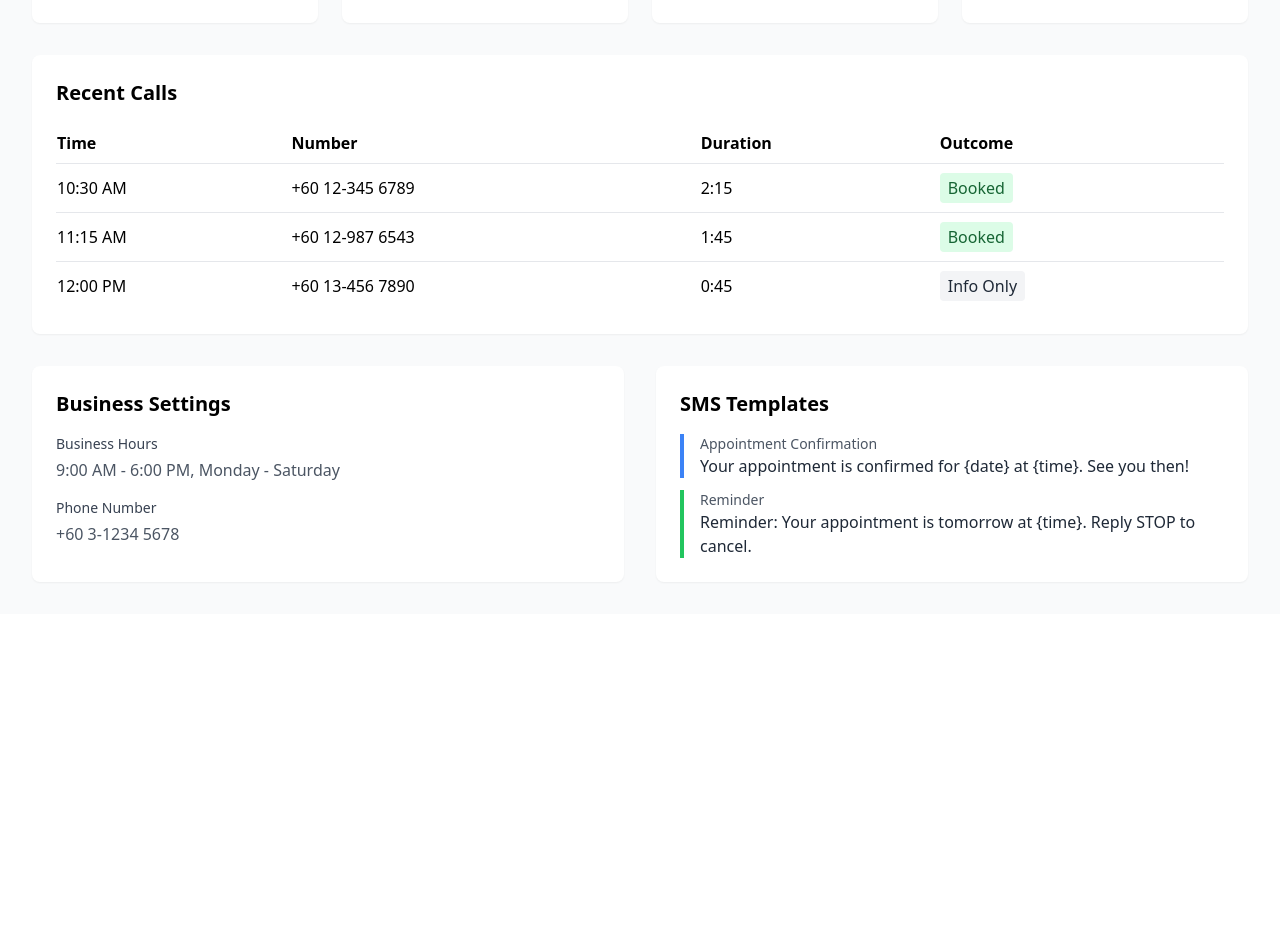
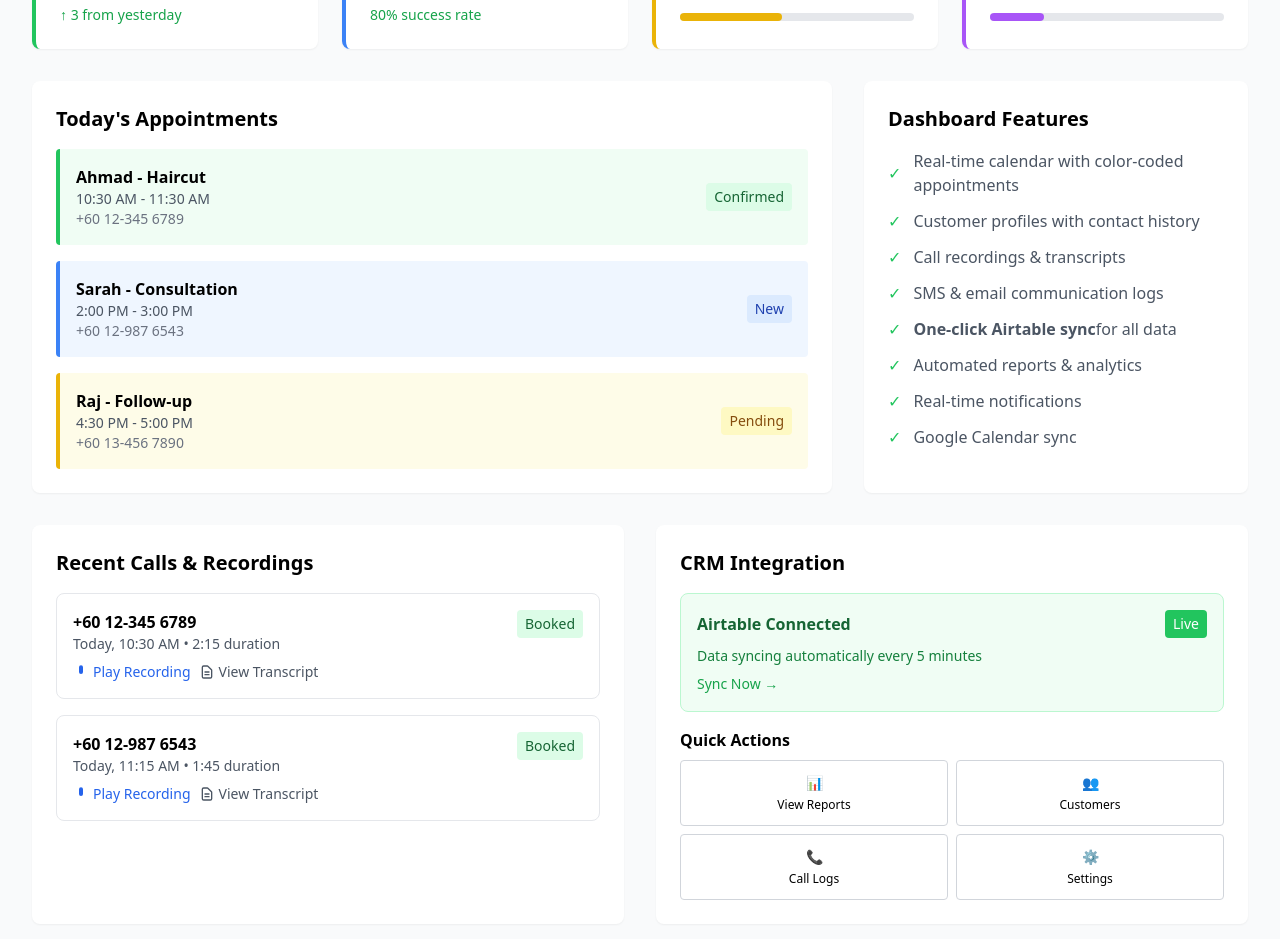
Before and after one commit to dwauto7/ai-receptionist, a Next.js app: page /dashboard-preview in a window 1280 px wide. Shown: the part 241-1180 px from the top of the page. Before the commit the page ends 855 px from the top, so only its background shows below. Built offline with nearby package versions, Linux system fonts and the light colour scheme.

Commit message:
Update page.tsx

```diff
--- a/app/dashboard-preview/page.tsx
+++ b/app/dashboard-preview/page.tsx
@@ -5,103 +5,227 @@ export default function DashboardPreview() {
         <div className="max-w-7xl mx-auto px-4 sm:px-6 lg:px-8">
           <div className="flex justify-between h-16">
             <div className="flex items-center">
-              <span className="text-xl font-bold text-blue-600">AIReception</span>
+              <span className="text-xl font-bold text-green-600">AI Receptionists</span>
             </div>
             <div className="flex items-center space-x-8">
-              <a href="/" className="text-gray-700 hover:text-blue-600">Home</a>
-              <a href="/dashboard-preview" className="text-blue-600 font-semibold">Dashboard</a>
-              <a href="/contact" className="text-gray-700 hover:text-blue-600">Contact</a>
+              <a href="/" className="text-gray-700 hover:text-green-600">Home</a>
+              <a href="/dashboard-preview" className="text-green-600 font-semibold">Dashboard</a>
+              <a href="/contact" className="text-gray-700 hover:text-green-600">Contact</a>
+              <button className="bg-green-600 text-white px-4 py-2 rounded-lg hover:bg-green-700">
+                Connect CRM
+              </button>
             </div>
           </div>
         </div>
       </nav>
 
       <div className="max-w-7xl mx-auto px-4 sm:px-6 lg:px-8 py-8">
-        <h1 className="text-3xl font-bold mb-8">Client Dashboard Preview</h1>
+        <div className="flex justify-between items-center mb-8">
+          <h1 className="text-3xl font-bold">Client Dashboard</h1>
+          <div className="flex gap-4">
+            <button className="bg-green-600 text-white px-4 py-2 rounded-lg hover:bg-green-700 flex items-center gap-2">
+              <svg className="w-4 h-4" fill="none" stroke="currentColor" viewBox="0 0 24 24">
+                <path strokeLinecap="round" strokeLinejoin="round" strokeWidth={2} d="M4 16v1a3 3 0 003 3h10a3 3 0 003-3v-1m-4-8l-4-4m0 0L8 8m4-4v12" />
+              </svg>
+              Export to Airtable
+            </button>
+            <button className="border border-green-600 text-green-600 px-4 py-2 rounded-lg hover:bg-green-50">
+              Refresh Data
+            </button>
+          </div>
+        </div>
 
         {/* Stats Overview */}
         <div className="grid grid-cols-1 md:grid-cols-4 gap-6 mb-8">
-          <div className="bg-white p-6 rounded-lg shadow-sm">
+          <div className="bg-white p-6 rounded-lg shadow-sm border-l-4 border-green-500">
             <h3 className="text-gray-600 text-sm font-medium">Calls Today</h3>
             <p className="text-2xl font-bold">14</p>
+            <p className="text-green-600 text-sm">↑ 3 from yesterday</p>
           </div>
-          <div className="bg-white p-6 rounded-lg shadow-sm">
+          <div className="bg-white p-6 rounded-lg shadow-sm border-l-4 border-blue-500">
             <h3 className="text-gray-600 text-sm font-medium">Appointments Booked</h3>
             <p className="text-2xl font-bold">9</p>
+            <p className="text-green-600 text-sm">80% success rate</p>
           </div>
-          <div className="bg-white p-6 rounded-lg shadow-sm">
+          <div className="bg-white p-6 rounded-lg shadow-sm border-l-4 border-yellow-500">
             <h3 className="text-gray-600 text-sm font-medium">Minutes Used</h3>
             <p className="text-2xl font-bold">87/200</p>
+            <div className="w-full bg-gray-200 rounded-full h-2 mt-2">
+              <div className="bg-yellow-500 h-2 rounded-full" style={{width: '43.5%'}}></div>
+            </div>
           </div>
-          <div className="bg-white p-6 rounded-lg shadow-sm">
+          <div className="bg-white p-6 rounded-lg shadow-sm border-l-4 border-purple-500">
             <h3 className="text-gray-600 text-sm font-medium">SMS Used</h3>
             <p className="text-2xl font-bold">23/100</p>
+            <div className="w-full bg-gray-200 rounded-full h-2 mt-2">
+              <div className="bg-purple-500 h-2 rounded-full" style={{width: '23%'}}></div>
+            </div>
           </div>
         </div>
 
-        {/* Recent Calls */}
-        <div className="bg-white rounded-lg shadow-sm p-6 mb-8">
-          <h2 className="text-xl font-semibold mb-4">Recent Calls</h2>
-          <div className="overflow-x-auto">
-            <table className="min-w-full">
-              <thead>
-                <tr className="border-b">
-                  <th className="text-left py-2">Time</th>
-                  <th className="text-left py-2">Number</th>
-                  <th className="text-left py-2">Duration</th>
-                  <th className="text-left py-2">Outcome</th>
-                </tr>
-              </thead>
-              <tbody>
-                <tr className="border-b">
-                  <td className="py-3">10:30 AM</td>
-                  <td className="py-3">+60 12-345 6789</td>
-                  <td className="py-3">2:15</td>
-                  <td className="py-3"><span className="bg-green-100 text-green-800 px-2 py-1 rounded">Booked</span></td>
-                </tr>
-                <tr className="border-b">
-                  <td className="py-3">11:15 AM</td>
-                  <td className="py-3">+60 12-987 6543</td>
-                  <td className="py-3">1:45</td>
-                  <td className="py-3"><span className="bg-green-100 text-green-800 px-2 py-1 rounded">Booked</span></td>
-                </tr>
-                <tr>
-                  <td className="py-3">12:00 PM</td>
-                  <td className="py-3">+60 13-456 7890</td>
-                  <td className="py-3">0:45</td>
-                  <td className="py-3"><span className="bg-gray-100 text-gray-800 px-2 py-1 rounded">Info Only</span></td>
-                </tr>
-              </tbody>
-            </table>
-          </div>
-        </div>
-
-        {/* Settings Preview */}
-        <div className="grid md:grid-cols-2 gap-8">
-          <div className="bg-white rounded-lg shadow-sm p-6">
-            <h2 className="text-xl font-semibold mb-4">Business Settings</h2>
+        <div className="grid lg:grid-cols-3 gap-8 mb-8">
+          {/* Calendar Preview */}
+          <div className="lg:col-span-2 bg-white rounded-lg shadow-sm p-6">
+            <h2 className="text-xl font-semibold mb-4">Today's Appointments</h2>
             <div className="space-y-4">
-              <div>
-                <label className="block text-sm font-medium text-gray-700 mb-1">Business Hours</label>
-                <p className="text-gray-600">9:00 AM - 6:00 PM, Monday - Saturday</p>
+              <div className="flex items-center justify-between p-4 border-l-4 border-green-500 bg-green-50 rounded">
+                <div>
+                  <p className="font-semibold">Ahmad - Haircut</p>
+                  <p className="text-gray-600 text-sm">10:30 AM - 11:30 AM</p>
+                  <p className="text-gray-500 text-sm">+60 12-345 6789</p>
+                </div>
+                <span className="bg-green-100 text-green-800 px-2 py-1 rounded text-sm">Confirmed</span>
               </div>
-              <div>
-                <label className="block text-sm font-medium text-gray-700 mb-1">Phone Number</label>
-                <p className="text-gray-600">+60 3-1234 5678</p>
+              <div className="flex items-center justify-between p-4 border-l-4 border-blue-500 bg-blue-50 rounded">
+                <div>
+                  <p className="font-semibold">Sarah - Consultation</p>
+                  <p className="text-gray-600 text-sm">2:00 PM - 3:00 PM</p>
+                  <p className="text-gray-500 text-sm">+60 12-987 6543</p>
+                </div>
+                <span className="bg-blue-100 text-blue-800 px-2 py-1 rounded text-sm">New</span>
+              </div>
+              <div className="flex items-center justify-between p-4 border-l-4 border-yellow-500 bg-yellow-50 rounded">
+                <div>
+                  <p className="font-semibold">Raj - Follow-up</p>
+                  <p className="text-gray-600 text-sm">4:30 PM - 5:00 PM</p>
+                  <p className="text-gray-500 text-sm">+60 13-456 7890</p>
+                </div>
+                <span className="bg-yellow-100 text-yellow-800 px-2 py-1 rounded text-sm">Pending</span>
               </div>
             </div>
           </div>
 
+          {/* Features List */}
           <div className="bg-white rounded-lg shadow-sm p-6">
-            <h2 className="text-xl font-semibold mb-4">SMS Templates</h2>
-            <div className="space-y-3">
-              <div className="border-l-4 border-blue-500 pl-4">
-                <p className="text-sm text-gray-600">Appointment Confirmation</p>
-                <p className="text-gray-800">Your appointment is confirmed for {`{date}`} at {`{time}`}. See you then!</p>
+            <h2 className="text-xl font-semibold mb-4">Dashboard Features</h2>
+            <ul className="space-y-3 text-gray-600">
+              <li className="flex items-center">
+                <span className="text-green-500 mr-3">✓</span>
+                Real-time calendar with color-coded appointments
+              </li>
+              <li className="flex items-center">
+                <span className="text-green-500 mr-3">✓</span>
+                Customer profiles with contact history
+              </li>
+              <li className="flex items-center">
+                <span className="text-green-500 mr-3">✓</span>
+                Call recordings & transcripts
+              </li>
+              <li className="flex items-center">
+                <span className="text-green-500 mr-3">✓</span>
+                SMS & email communication logs
+              </li>
+              <li className="flex items-center">
+                <span className="text-green-500 mr-3">✓</span>
+                <strong>One-click Airtable sync</strong> for all data
+              </li>
+              <li className="flex items-center">
+                <span className="text-green-500 mr-3">✓</span>
+                Automated reports & analytics
+              </li>
+              <li className="flex items-center">
+                <span className="text-green-500 mr-3">✓</span>
+                Real-time notifications
+              </li>
+              <li className="flex items-center">
+                <span className="text-green-500 mr-3">✓</span>
+                Google Calendar sync
+              </li>
+            </ul>
+          </div>
+        </div>
+
+        {/* Recent Activity */}
+        <div className="grid lg:grid-cols-2 gap-8">
+          {/* Recent Calls with Recordings */}
+          <div className="bg-white rounded-lg shadow-sm p-6">
+            <h2 className="text-xl font-semibold mb-4">Recent Calls & Recordings</h2>
+            <div className="space-y-4">
+              <div className="border rounded-lg p-4">
+                <div className="flex justify-between items-start mb-2">
+                  <div>
+                    <p className="font-semibold">+60 12-345 6789</p>
+                    <p className="text-gray-600 text-sm">Today, 10:30 AM • 2:15 duration</p>
+                  </div>
+                  <span className="bg-green-100 text-green-800 px-2 py-1 rounded text-sm">Booked</span>
+                </div>
+                <div className="flex gap-2 mt-2">
+                  <button className="flex items-center gap-1 text-blue-600 text-sm">
+                    <svg className="w-4 h-4" fill="currentColor" viewBox="0 0 24 24">
+                      <path d="M12 2a3 3 0 0 0-3 3v7a3 3 0 0 0 6 0V5a3 3 0 0 0-3-3z"/>
+                    </svg>
+                    Play Recording
+                  </button>
+                  <button className="flex items-center gap-1 text-gray-600 text-sm">
+                    <svg className="w-4 h-4" fill="none" stroke="currentColor" viewBox="0 0 24 24">
+                      <path strokeLinecap="round" strokeLinejoin="round" strokeWidth={2} d="M9 12h6m-6 4h6m2 5H7a2 2 0 01-2-2V5a2 2 0 012-2h5.586a1 1 0 01.707.293l5.414 5.414a1 1 0 01.293.707V19a2 2 0 01-2 2z"/>
+                    </svg>
+                    View Transcript
+                  </button>
+                </div>
               </div>
-              <div className="border-l-4 border-green-500 pl-4">
-                <p className="text-sm text-gray-600">Reminder</p>
-                <p className="text-gray-800">Reminder: Your appointment is tomorrow at {`{time}`}. Reply STOP to cancel.</p>
+
+              <div className="border rounded-lg p-4">
+                <div className="flex justify-between items-start mb-2">
+                  <div>
+                    <p className="font-semibold">+60 12-987 6543</p>
+                    <p className="text-gray-600 text-sm">Today, 11:15 AM • 1:45 duration</p>
+                  </div>
+                  <span className="bg-green-100 text-green-800 px-2 py-1 rounded text-sm">Booked</span>
+                </div>
+                <div className="flex gap-2 mt-2">
+                  <button className="flex items-center gap-1 text-blue-600 text-sm">
+                    <svg className="w-4 h-4" fill="currentColor" viewBox="0 0 24 24">
+                      <path d="M12 2a3 3 0 0 0-3 3v7a3 3 0 0 0 6 0V5a3 3 0 0 0-3-3z"/>
+                    </svg>
+                    Play Recording
+                  </button>
+                  <button className="flex items-center gap-1 text-gray-600 text-sm">
+                    <svg className="w-4 h-4" fill="none" stroke="currentColor" viewBox="0 0 24 24">
+                      <path strokeLinecap="round" strokeLinejoin="round" strokeWidth={2} d="M9 12h6m-6 4h6m2 5H7a2 2 0 01-2-2V5a2 2 0 012-2h5.586a1 1 0 01.707.293l5.414 5.414a1 1 0 01.293.707V19a2 2 0 01-2 2z"/>
+                    </svg>
+                    View Transcript
+                  </button>
+                </div>
+              </div>
+            </div>
+          </div>
+
+          {/* CRM Integration & Settings */}
+          <div className="bg-white rounded-lg shadow-sm p-6">
+            <h2 className="text-xl font-semibold mb-4">CRM Integration</h2>
+            <div className="space-y-4">
+              <div className="bg-green-50 border border-green-200 rounded-lg p-4">
+                <div className="flex items-center justify-between mb-2">
+                  <span className="font-semibold text-green-800">Airtable Connected</span>
+                  <span className="bg-green-500 text-white px-2 py-1 rounded text-sm">Live</span>
+                </div>
+                <p className="text-green-700 text-sm">Data syncing automatically every 5 minutes</p>
+                <button className="mt-2 text-green-600 text-sm hover:text-green-800">
+                  Sync Now →
+                </button>
+              </div>
+
+              <div>
+                <h3 className="font-semibold mb-2">Quick Actions</h3>
+                <div className="grid grid-cols-2 gap-2">
+                  <button className="border border-gray-300 rounded p-3 text-center hover:bg-gray-50">
+                    <div className="text-blue-500 text-sm">📊</div>
+                    <div className="text-xs mt-1">View Reports</div>
+                  </button>
+                  <button className="border border-gray-300 rounded p-3 text-center hover:bg-gray-50">
+                    <div className="text-green-500 text-sm">👥</div>
+                    <div className="text-xs mt-1">Customers</div>
+                  </button>
+                  <button className="border border-gray-300 rounded p-3 text-center hover:bg-gray-50">
+                    <div className="text-purple-500 text-sm">📞</div>
+                    <div className="text-xs mt-1">Call Logs</div>
+                  </button>
+                  <button className="border border-gray-300 rounded p-3 text-center hover:bg-gray-50">
+                    <div className="text-orange-500 text-sm">⚙️</div>
+                    <div className="text-xs mt-1">Settings</div>
+                  </button>
+                </div>
               </div>
             </div>
           </div>
```
